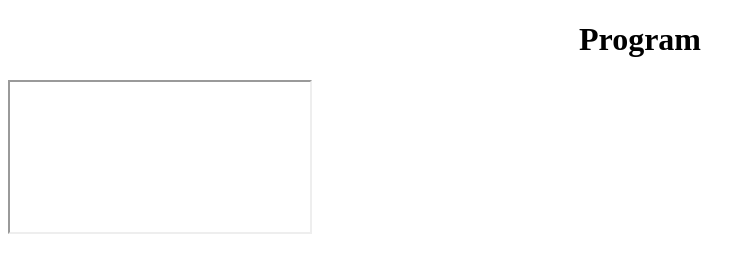
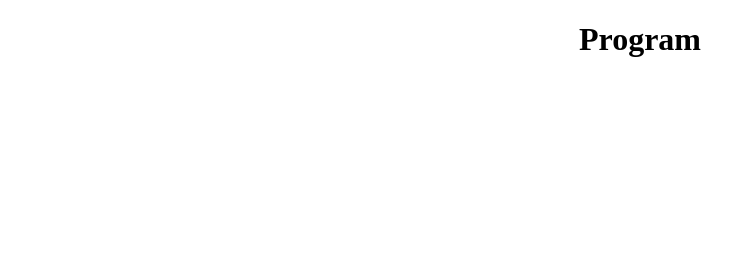
Before and after one commit to Adit-zee/Adit, a plain HTML site: page index.html in a window 1280 px wide. Shown: the whole page, without its empty margins (0-755 px from the left). Drawn offline with Linux system fonts and the light colour scheme.

Commit message:
Update index.html

```diff
--- a/index.html
+++ b/index.html
@@ -11,7 +11,7 @@
   </head>
   <body>
     <h1>Program</h1>
-    <iframe></iframe>
+    <!-- <iframe></iframe> -->
 
     <script src="script.js"></script>
   </body>
```
